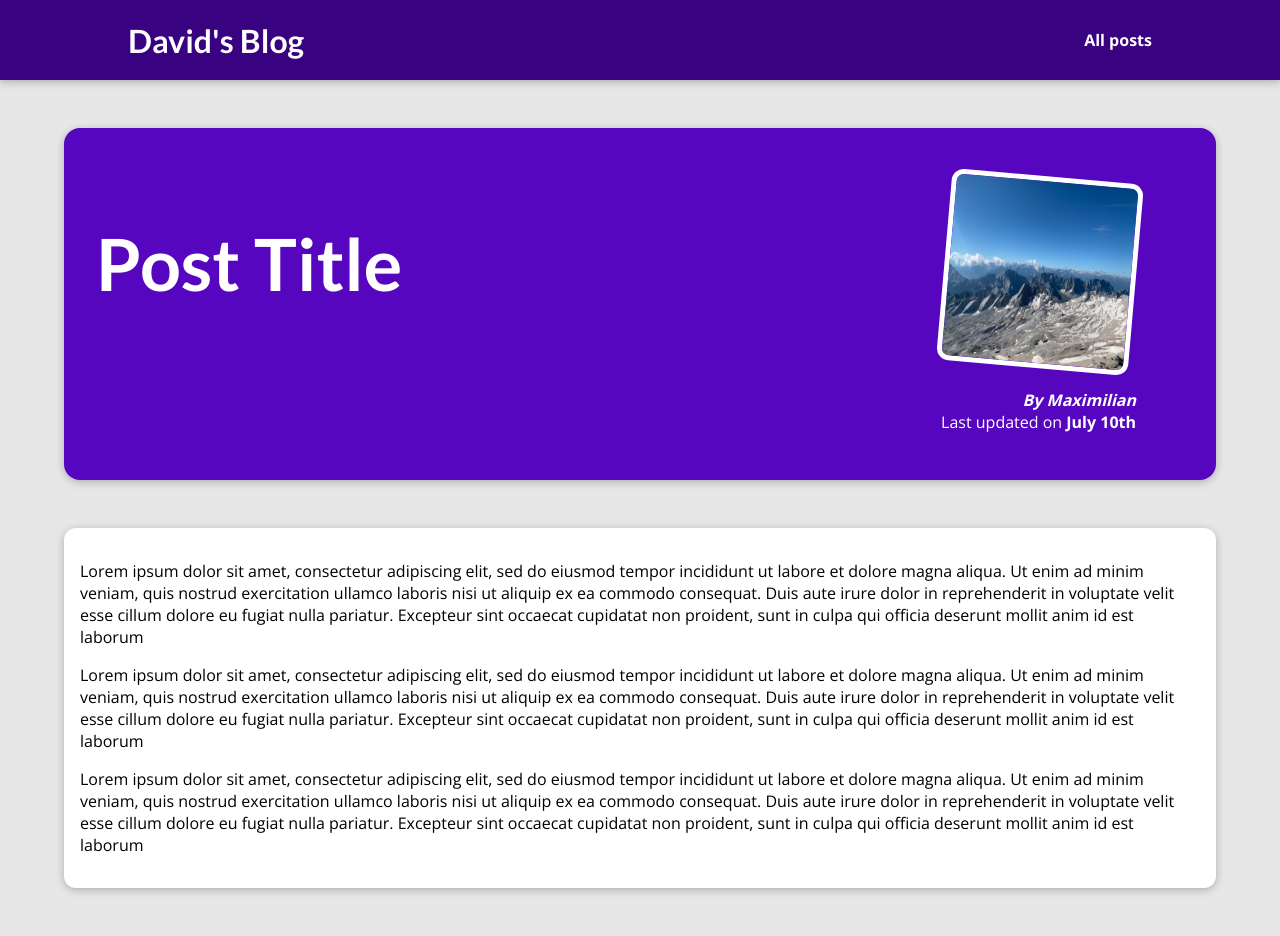
After one commit to david-drvar/Python-Django-The-Practical-Guide, a Django app: template my_website/blog/templates/blog/post-detail.html in a window 1280 px wide. The commit adds this page. Run offline with Django 4.2, Linux system fonts and the light colour scheme; the template is opened without the code that fills it, so the values that code supplies are empty.

Commit message:
more pages added - all posts and post-detail

```diff
--- /dev/null
+++ b/my_website/blog/static/blog/post-detail.css
@@ -0,0 +1,62 @@
+body {
+  background-color: #e7e7e7;
+}
+
+#main-navigation {
+  background-color: #390281;
+  box-shadow: 0 2px 8px rgba(0, 0, 0, 0.25);
+}
+
+#summary {
+  margin: 8rem auto 3rem auto;
+  padding: 2rem;
+  width: 90%;
+  max-width: 90rem;
+  border-radius: 16px;
+  background-color: #5706c0;
+  position: relative;
+  box-shadow: 0 2px 8px rgba(0, 0, 0, 0.25);
+  height: 22rem;
+}
+
+#summary h2 {
+  color: white;
+  font-size: 4.5rem;
+}
+
+#summary article {
+  position: absolute;
+  top: 2rem;
+  right: 3rem;
+  padding: 1rem 2rem;
+  border-radius: 12px;
+  text-align: right;
+  color: white;
+}
+
+#summary article img {
+  width: 12rem;
+  height: 12rem;
+  border-radius: 12px;
+  transform: rotateZ(5deg);
+  border: 5px solid white;
+  margin-bottom: 1rem;
+}
+
+#summary address {
+  font-weight: bold;
+}
+
+#summary time {
+  font-weight: bold;
+}
+
+main {
+  width: 90%;
+  max-width: 90rem;
+  margin: 3rem auto;
+  background-color: white;
+  padding: 1rem;
+  border-radius: 12px;
+  box-shadow: 0 2px 8px rgba(0, 0, 0, 0.25);
+}
--- /dev/null
+++ b/my_website/blog/templates/blog/post-detail.html
@@ -0,0 +1,43 @@
+{% extends "base.html" %}
+{% load static %}
+
+
+{% block css_files %}
+    <link rel="stylesheet" href="{% static "blog/post-detail.css" %}">
+
+{% endblock %}
+
+{% block title %}
+    This Post Title
+{% endblock %}
+
+{% block content %}
+    <section id="summary">
+        <h2>Post Title</h2>
+        <article>
+            <img src="{% static "blog/images/mountains.jpg" %}" alt="Post Title" />
+            <address>By Maximilian</address>
+            <div>
+                Last updated on <time>July 10th</time>
+            </div>
+        </article>
+    </section>
+
+    <main>
+        <p>Lorem ipsum dolor sit amet, consectetur adipiscing elit, sed do eiusmod tempor incididunt ut labore et
+            dolore magna aliqua. Ut enim ad minim veniam, quis nostrud exercitation ullamco laboris nisi ut aliquip
+            ex ea commodo consequat. Duis aute irure dolor in reprehenderit in voluptate velit esse cillum dolore
+            eu fugiat nulla pariatur. Excepteur sint occaecat cupidatat non proident, sunt in culpa qui officia
+            deserunt mollit anim id est laborum</p>
+        <p>Lorem ipsum dolor sit amet, consectetur adipiscing elit, sed do eiusmod tempor incididunt ut labore et
+        dolore magna aliqua. Ut enim ad minim veniam, quis nostrud exercitation ullamco laboris nisi ut aliquip
+        ex ea commodo consequat. Duis aute irure dolor in reprehenderit in voluptate velit esse cillum dolore
+        eu fugiat nulla pariatur. Excepteur sint occaecat cupidatat non proident, sunt in culpa qui officia
+        deserunt mollit anim id est laborum</p>
+        <p>Lorem ipsum dolor sit amet, consectetur adipiscing elit, sed do eiusmod tempor incididunt ut labore et
+        dolore magna aliqua. Ut enim ad minim veniam, quis nostrud exercitation ullamco laboris nisi ut aliquip
+        ex ea commodo consequat. Duis aute irure dolor in reprehenderit in voluptate velit esse cillum dolore
+        eu fugiat nulla pariatur. Excepteur sint occaecat cupidatat non proident, sunt in culpa qui officia
+        deserunt mollit anim id est laborum</p>
+    </main>
+{% endblock %}
--- a/my_website/blog/views.py
+++ b/my_website/blog/views.py
@@ -14,5 +14,5 @@ def all_posts(request):
     return render(request, "blog/all-posts.html")
 
 
-def post_detail(request):
-    pass
+def post_detail(request, slug):
+    return render(request, "blog/post-detail.html")
--- a/my_website/templates/base.html
+++ b/my_website/templates/base.html
@@ -9,6 +9,12 @@
     {% block css_files %}{% endblock %}
 </head>
 <body>
+    <header id="main-navigation">
+        <h1><a href="{% url "index" %}">David's Blog</a></h1>
+        <nav>
+            <a href="{% url "all-posts" %}">All posts</a>
+        </nav>
+    </header>
     {% block content %}{% endblock %}
 </body>
 </html>
```
Also changed, not shown: my_website/blog/static/blog/all-posts.css (added, +43 -0 lines), my_website/blog/static/blog/post.css (added, +43 -0 lines), my_website/blog/templates/blog/all-posts.html (+15 -21 lines), my_website/blog/templates/blog/includes/header.html (deleted, +0 -8 lines), my_website/blog/templates/blog/includes/post.html (added, +14 -0 lines), my_website/blog/templates/blog/index.html (+3 -13 lines), my_website/blog/static/blog/includes/header.css (deleted).
